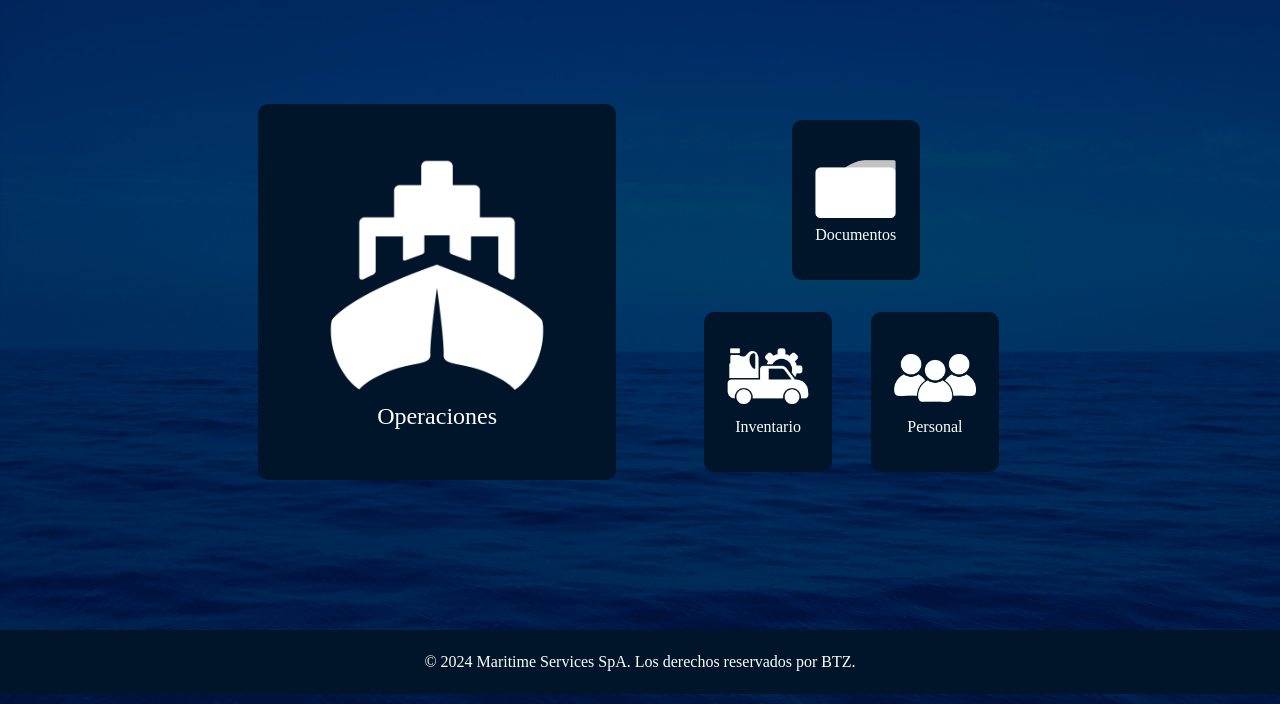
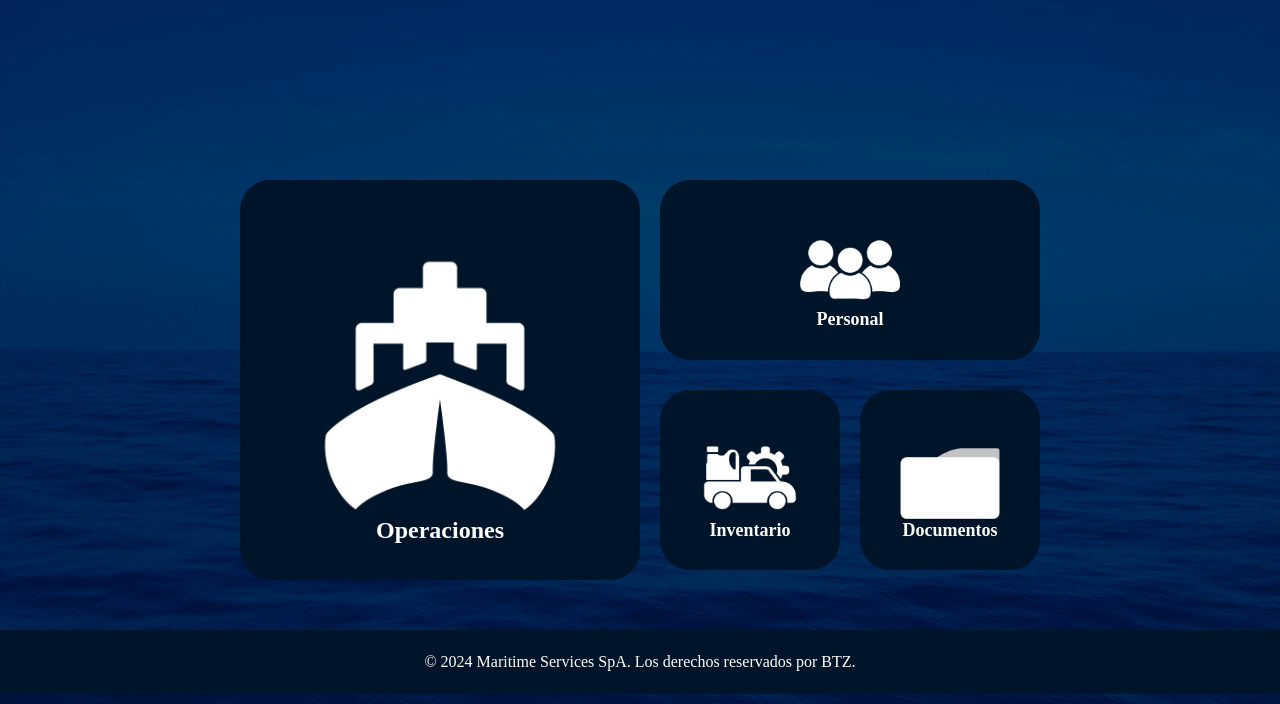
Before and after one commit to Ignacio1-at/BTZ_servicesERP, a Django app: page /erp/menu/ in a window 1280 px wide. Shown: the part 106-810 px from the top of the page. Run offline with Django 4.2, Linux system fonts and the light colour scheme; the visitor is signed in with stand-in values (Sample User, id 1); some web fonts are replaced.

Commit message:
BTZ_ERPv2.4-Final

```diff
--- a/erp/templates/html/gestorOperaciones.html
+++ b/erp/templates/html/gestorOperaciones.html
@@ -385,9 +385,9 @@
             <textarea id="comentarioActual" name="comentarioActual" class="form-control" rows="10" cols="40" style="width: 25vw; min-height: 4vh; max-height: 14vh; border-radius: 10px;" placeholder="  Comentarios" maxlength="1000"></textarea>
           </div>
         </div>
-        <div>
+        <div style="display: flex;">
           <button id="BotonEliminacionNomina">Eliminar Nominación</button>
-          <button id="BotonFinalizarMotonave" class="btn btn-primary">Finalizar Motonave</button>
+          <button id="BotonFinalizarMotonave">Finalizar Motonave</button>
         </div>
         <div id="dragbar"></div>
       </div>
--- a/erp/templates/html/menu.html
+++ b/erp/templates/html/menu.html
@@ -11,76 +11,27 @@
 {% endblock %}
 
 {% block content %}
-  <div id="contenidoPrincipal" class="contenido-principal">
-    <div class="container Set_Botones px-4 d-flex justify-content-center align-items-center">
-      <div class="row gx-5">
-        <div class="col-md-6 col-lg-6">
-          <div class="p-3 Operaciones">
-            <!-- Configura el botón para redireccionar a gestorOperaciones -->
-            <a href="{% url 'erp:gestor-operaciones' %}" class="btn btn-operaciones d-flex flex-column align-items-center w-100">
-              <img src="{% static 'images/Operaciones.png' %}" style="height: 30vh;" alt="Texto alternativo de la imagen" class="mb-2" />
-              <span class="texto-blanco" style="color: white; font-size: 3vh;">Operaciones</span>
-            </a>
-          </div>
-        </div>
-        <div class="col">
-          <style>
-            /* Estilo para los botones con ancho y altura fijos */
-            .Botones button {
-              width: 10vw; /* Ancho aumentado para hacerlos más cuadrados */
-              height: 20vh; /* Altura deseada */
-              margin-right: 1vw; /* Margen derecho para separar los botones */
-            }
-          </style>
-
-          <div class="container Mantenimiento-Informe px-4 d-flex justify-content-center align-items-center" style="margin-top: 13vh; width: 100%;">
-            <div class="row gy-5">
-              <!--              <div class="col-md-6 col-lg-6">
-                <div class="p-3 Botones">
-                  <button class="BotonPuerto" onclick="window.location.href=''">
-                    <img src="{% static 'images/LogoPuerto.png' %}" alt="Texto alternativo de la imagen" />
-                    <br />
-                    Mantenimiento
-                  </button>
-                </div>
-              </div>               -->
-              <div class="col-md-6 col-lg-6">
-                <div class="p-3 Botones">
-                  <button class="BotonOtro" style="margin-left: 3vw;" onclick="window.location.href='{% url 'erp:gestor-documentos' %}'">
-                    <img src="{% static 'images/LogoDoc.png' %}" alt="Texto alternativo de la imagen" />
-                    <br />
-                    Documentos
-                  </button>
-                </div>
-              </div>
-            </div>
-          </div>
-
-          <div class="container RRHH_INVENTARIO px-4 d-flex justify-content-center align-items-center">
-            <div class="row gy-5">
-              <div class="col-md-6 col-lg-6">
-                <div class="p-3 Botones">
-                  <button class="BotonOtro" onclick="window.location.href='{% url 'erp:gestor-inventario' %}'">
-                    <img src="{% static 'images/LogoInventario.png' %}" alt="Texto alternativo de la imagen" />
-                    <br />
-                    Inventario
-                  </button>
-                </div>
-              </div>
-              <div class="col-md-6 col-lg-6">
-                <div class="p-3 Botones">
-                  <button class="BotonOtro" onclick="window.location.href='{% url 'erp:gestor-personal' %}'">
-                    <img src="{% static 'images/LogoRRHH.png' %}" alt="Texto alternativo de la imagen" />
-                    <br />
-                    Personal
-                  </button>
-                </div>
-              </div>
-            </div>
-          </div>
-        </div>
-      </div>
-    </div>
+  <div class="container">
+    <a href="{% url 'erp:gestor-operaciones' %}" class="cuadrado Operaciones">
+      <img src="{% static 'images/Operaciones.png' %}" alt="Descripción de la imagen original" />
+      <img class="hover-img" src="{% static 'images/OperacionesBlue.png' %}" alt="Descripción de la imagen al hacer hover" />
+      <span>Operaciones</span>
+    </a>
+    <a href="{% url 'erp:gestor-personal' %}" class="cuadro Personal">
+      <img src="{% static 'images/LogoRRHH.png' %}" alt="Descripción de la imagen original" />
+      <img class="hover-img" src="{% static 'images/LogoRRHHBlue.png' %}" alt="Descripción de la imagen al hacer hover" />
+      <span>Personal</span>
+    </a>
+    <a href="{% url 'erp:gestor-inventario' %}" class="cuadro Inventario">
+      <img src="{% static 'images/LogoInventario.png' %}" alt="Descripción de la imagen original" />
+      <img class="hover-img" src="{% static 'images/LogoInventarioBlue.png' %}" alt="Descripción de la imagen al hacer hover" />
+      <span>Inventario</span>
+    </a>
+    <a href="{% url 'erp:gestor-documentos' %}" class="cuadro Documentos">
+      <img src="{% static 'images/LogoDoc.png' %}" alt="Descripción de la imagen original" />
+      <img class="hover-img" src="{% static 'images/LogoDocBlue.png' %}" alt="Descripción de la imagen al hacer hover" />
+      <span>Documentos</span>
+    </a>
   </div>
 {% endblock %}
 
--- a/servicesERP/static/css/stylesMenu.css
+++ b/servicesERP/static/css/stylesMenu.css
@@ -3,72 +3,149 @@
   src: url('../font/IronFist-KqrD.ttf') format('opentype');
 }
 
-.contenido-principal {
-  display: relative;
-  height: 80vh;
-  width: 90vw;
-  margin-left: 5vw;
+.contenidoPrincipal {
+  color: white;
+  display: flex;
+  justify-content: center;
+  align-items: center;
+  height: 100vh;
+  margin: 0;
 }
 
-.Set_Botones {
+.container {
   display: flex;
-  flex-wrap: wrap;
   justify-content: center;
   align-items: center;
 }
 
-.Operaciones {
-  background-color: #01152a;
-  /* Cambia el color de fondo del botón según tus preferencias */
-  color: rgb(255, 255, 255);
-  /* Cambia el color del texto del botón según tus preferencias */
-  border: none;
-  padding: 10px 20px;
-  cursor: pointer;
-  border-radius: 10px;
-  margin-top: 13vh;
+.container .cuadrado {
+  border-radius: 30px;
 }
 
-.btn-operaciones {
-  width: 10vw;
-  /* Ancho aumentado para hacerlos más cuadrados */
-  height: 43vh;
-  /* Altura deseada */
+.cuadrado {
+  position: relative;
+  width: 180px;
+  height: 180px;
+  margin: 10px;
   display: flex;
-  /* Esto ayuda a centrar la imagen dentro del botón */
-  margin: 0 auto;
-  /* Esto también ayuda a centrar la imagen */
-  color: rgb(255, 255, 255);
   justify-content: center;
   align-items: center;
-  font-family: 'mifuente';
+  font-size: 24px;
+  font-weight: bold;
+  color: white;
+  background-color: #01152a;
+  text-decoration: none;
+  overflow: hidden;
+  transition: opacity 0.9s ease;
 }
 
-
-.Botones button {
-  background-color: #01152a;
-  /* Cambia el color de fondo del botón según tus preferencias */
-  color: white;
-  /* Cambia el color del texto del botón según tus preferencias */
-  border: none;
-  cursor: pointer;
-  border-radius: 10px;
-  font-size: 2vh;
-  font-family: 'mifuente';
+.cuadrado:hover {
+  background-color: #dadada;
+  color: #01152a;
 }
 
-.Botones button img {
-  height: 8vh;
-  /* Altura deseada */
-  display: block;
-  /* Esto ayuda a centrar la imagen dentro del botón */
-  margin: 0 auto;
-  /* Esto también ayuda a centrar la imagen */
+.cuadrado img {
+  position: absolute;
+  top: 50%;
+  left: 50%;
+  transform: translate(-50%, -50%);
+  height: auto;
+  width: 260px;
+  transition: opacity 0.9s ease;
 }
 
-.Botones button br {
-  content: " ";
-  display: block;
-  margin: 5px 0;
-  /* Ajusta el espacio entre la imagen y el texto según tus preferencias */
+.cuadrado:hover img.hover-img {
+  opacity: 1;
 }
+
+.cuadrado .hover-img {
+  position: absolute;
+  top: 50%;
+  left: 50%;
+  transform: translate(-50%, -50%);
+  opacity: 0;
+  transition: opacity 1s ease;
+}
+
+.Operaciones {
+  width: 400px;
+  height: 400px;
+  font-family: 'mifuente';
+  margin-top: 180px;
+}
+
+.cuadrado span {
+  margin-top: 300px;
+}
+
+.container .cuadro {
+  border-radius: 30px;
+}
+
+.cuadro {
+  font-family: 'mifuente';
+  position: relative;
+  width: 180px;
+  height: 180px;
+  margin: 10px;
+  display: flex;
+  justify-content: center;
+  align-items: center;
+  font-size: 24px;
+  font-weight: bold;
+  color: white;
+  background-color: #01152a;
+  text-decoration: none;
+  overflow: hidden;
+  transition: opacity 1s ease;
+}
+
+.cuadro:hover {
+  background-color: #dadada;
+  color: #01152a;
+}
+
+.cuadro img {
+  position: absolute;
+  top: 50%;
+  left: 50%;
+  transform: translate(-50%, -50%);
+  height: auto;
+  width: 100px;
+  transition: opacity 0.9s ease;
+}
+
+.cuadro:hover img.hover-img {
+  opacity: 1;
+}
+
+.cuadro .hover-img {
+  position: absolute;
+  top: 50%;
+  left: 50%;
+  transform: translate(-50%, -50%);
+  opacity: 0;
+  transition: opacity 0.3s ease;
+}
+
+.cuadro span {
+  margin-top: 100px;
+  font-size: 18px;
+}
+
+.Personal {
+  position: relative;
+  width: 380px;
+  margin-top: -41px;
+}
+
+.Inventario {
+  margin-left: -390px;
+  position: relative;
+  margin-top: 380px;
+}
+
+.Documentos {
+  position: relative;
+  margin-top: 380px;
+}
```
Also changed, not shown: servicesERP/static/css/stylesGestorOperaciones.css (+16 -2 lines), servicesERP/static/images/LogoDocBlue.png (added), servicesERP/static/images/LogoInventarioBlue.png (added), servicesERP/static/images/LogoRRHHBlue.png (added), servicesERP/static/images/OperacionesBlue.png (added).
